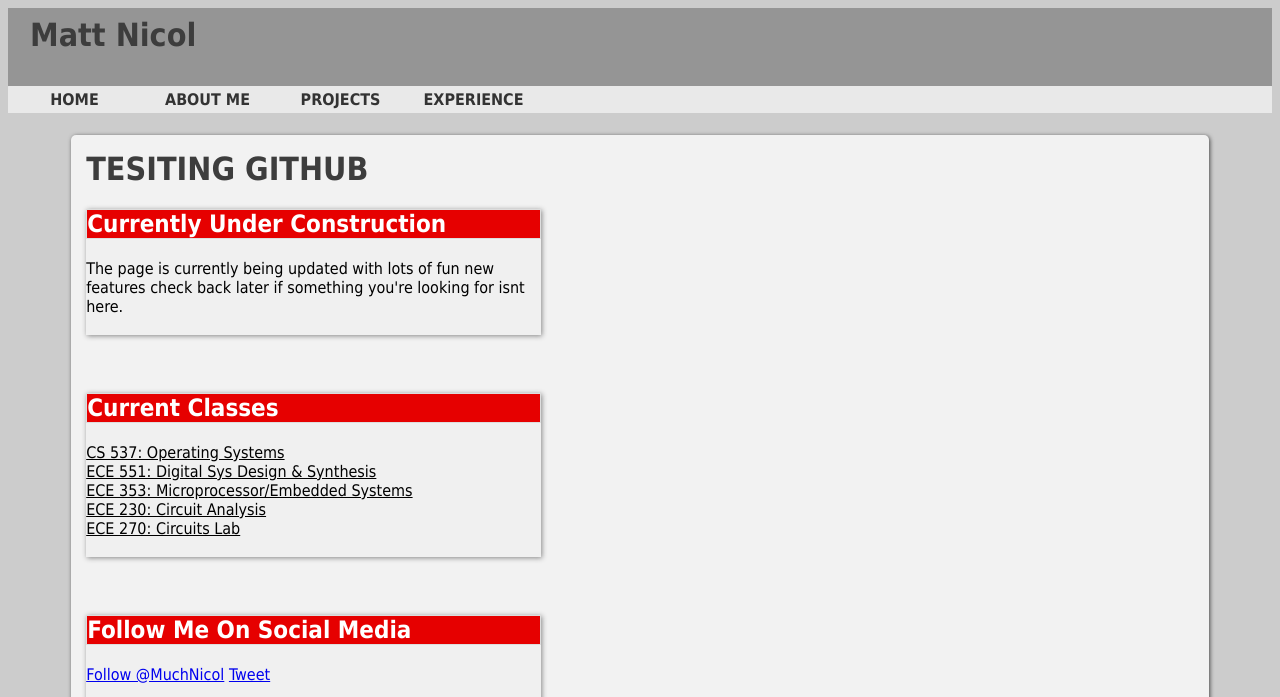
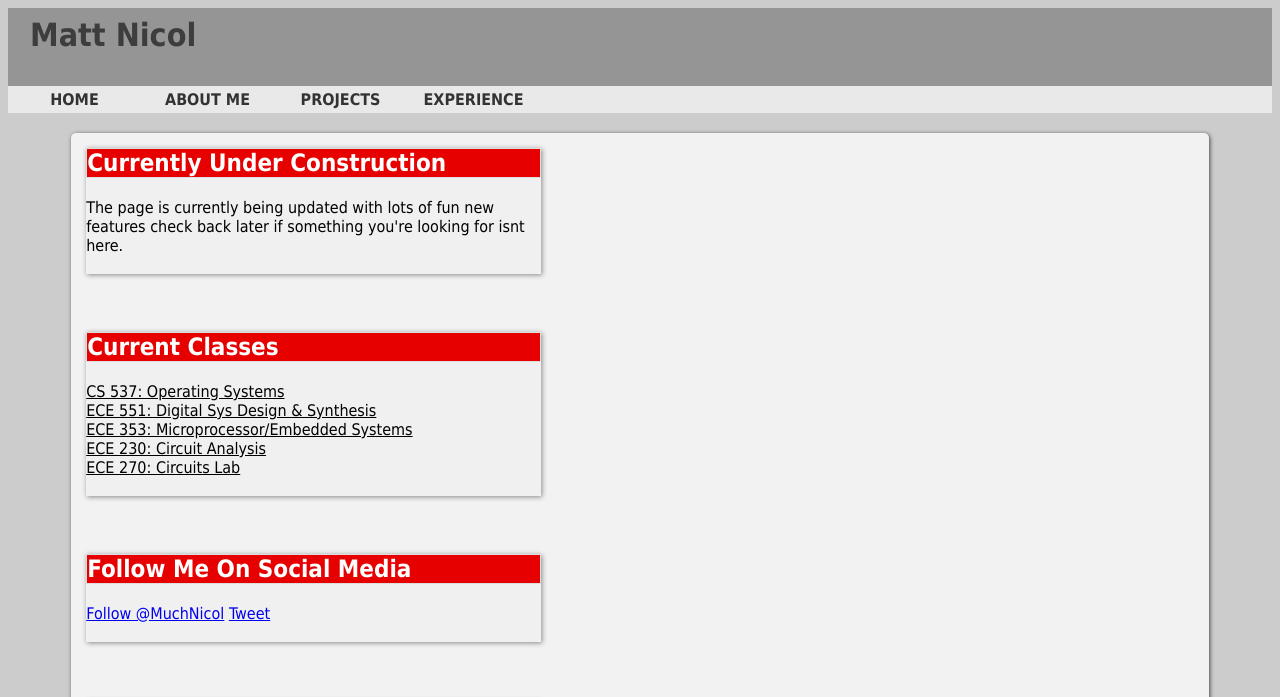
Before and after one commit to mnicol/public_html, a plain HTML site: page index.html in a window 1280 px wide. Shown: the top 697 px of the page. Drawn offline with nearby package versions, Linux system fonts and the light colour scheme.

Commit message:
Revert "Testing Github Syncing"
This reverts commit 77b06825027fbd7397772fcf011964615a565125.

```diff
--- a/index.html
+++ b/index.html
@@ -57,7 +57,6 @@
 <div id="mainPage" class="formatBody">
   <div class="innerBody">
 
-  <h1>TESITING GITHUB</h1>
 
   <div class="divBlocks">
     <h2  class="ui-widget-header smallHeader">Currently Under Construction</h2>
```
